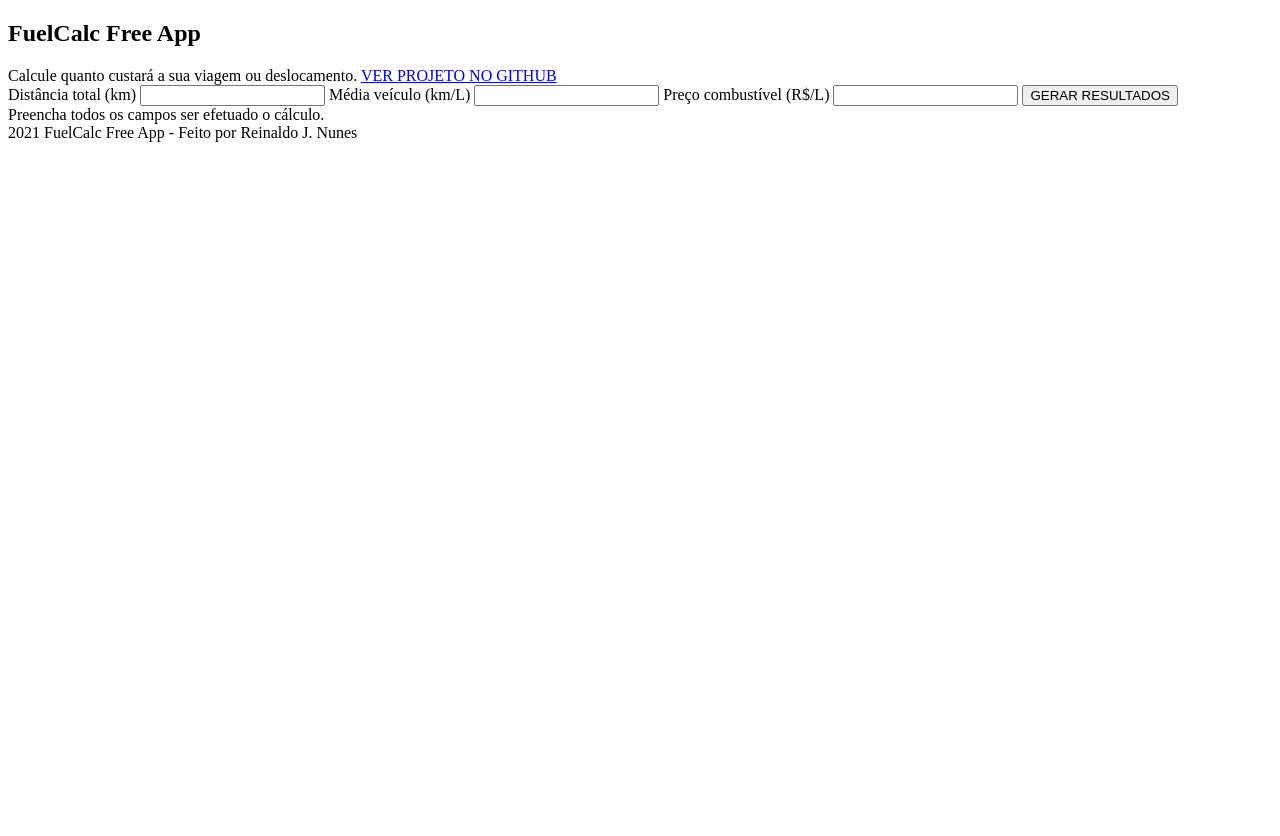
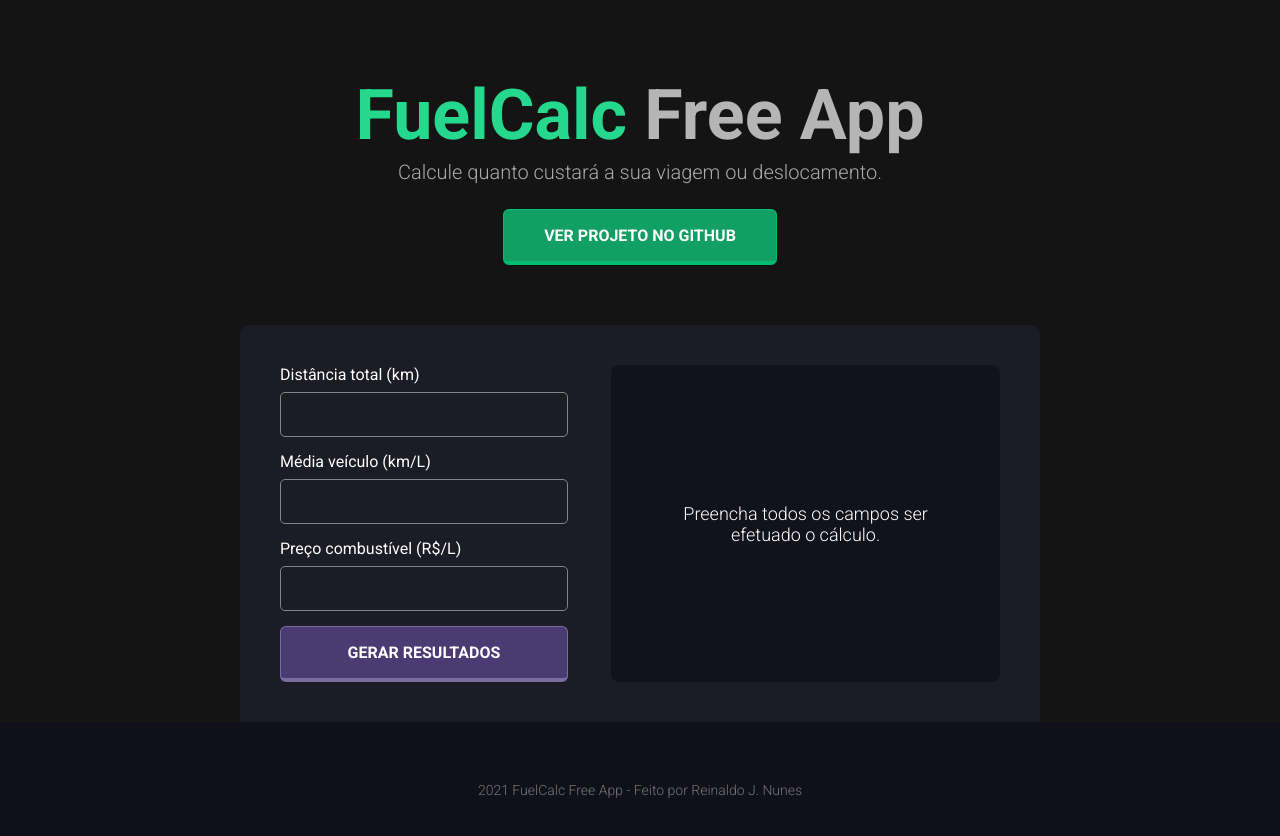
Before and after one commit to reinaldonunes/fuel-calc-js, a plain HTML site: page index.html in a window 1280 px wide. Before the commit the page ends 800 px from the top, so only its background shows below. Drawn offline with Linux system fonts and the light colour scheme.

Commit message:
caminho do css corrigido

```diff
--- a/index.html
+++ b/index.html
@@ -10,7 +10,7 @@
     <meta property="og:title" content="Fuel Calculator" />
     <meta property="og:image" content="https://reinaldonunes.github.io/fuel-calc-js/assets/img/fuelLogo.png" />
 
-    <link rel='stylesheet' type='text/css' media='screen' href='assets/css/mainmin.css'>
+    <link rel='stylesheet' type='text/css' media='screen' href='assets/css/main.min.css'>
 </head>
 <body onload="setEmptyResult()">
     <main>
```
